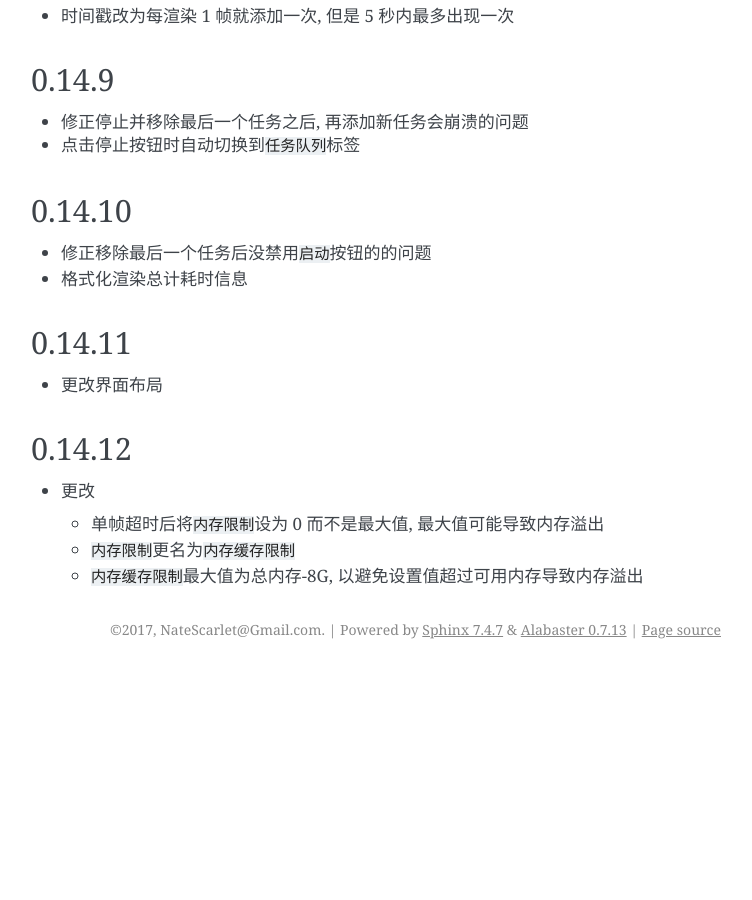
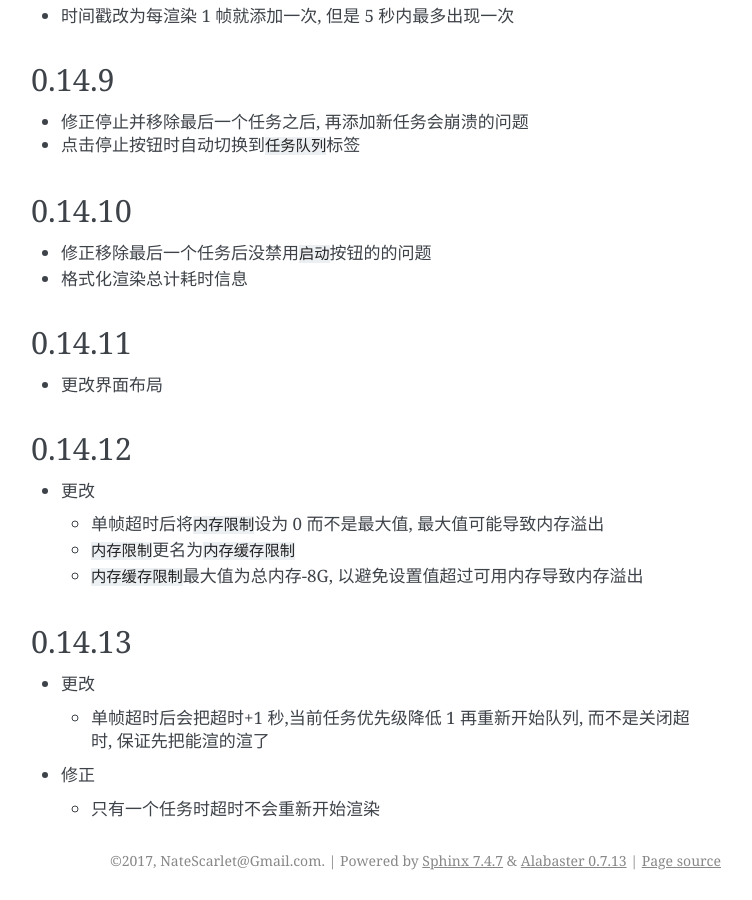
Before and after one commit to NateScarlet/NukeBatchRender, a Sphinx documentation site: the page built from Documentation/source/changelogs/004_0.14.md, in a window 1280 px wide and 900 px high, scrolled down 1133 px. Shown: the whole window, without its empty margins (389-1141 px from the left). Built offline with Sphinx 7.4.7, drawn with Linux system fonts in a browser that asks for light colours; before the commit the page ends 1802 px from its top, so only the background shows below that.

Commit message:
Add changelog: 0.14.13

```diff
--- a/Documentation/source/changelogs/004_0.14.md
+++ b/Documentation/source/changelogs/004_0.14.md
@@ -64,3 +64,10 @@
   - 单帧超时后将`内存限制`设为 0 而不是最大值, 最大值可能导致内存溢出
   - `内存限制`更名为`内存缓存限制`
   - `内存缓存限制`最大值为总内存-8G, 以避免设置值超过可用内存导致内存溢出
+
+## 0.14.13
+
+- 更改
+  - 单帧超时后会把超时+1 秒,当前任务优先级降低 1 再重新开始队列, 而不是关闭超时, 保证先把能渲的渲了
+- 修正
+  - 只有一个任务时超时不会重新开始渲染
```
